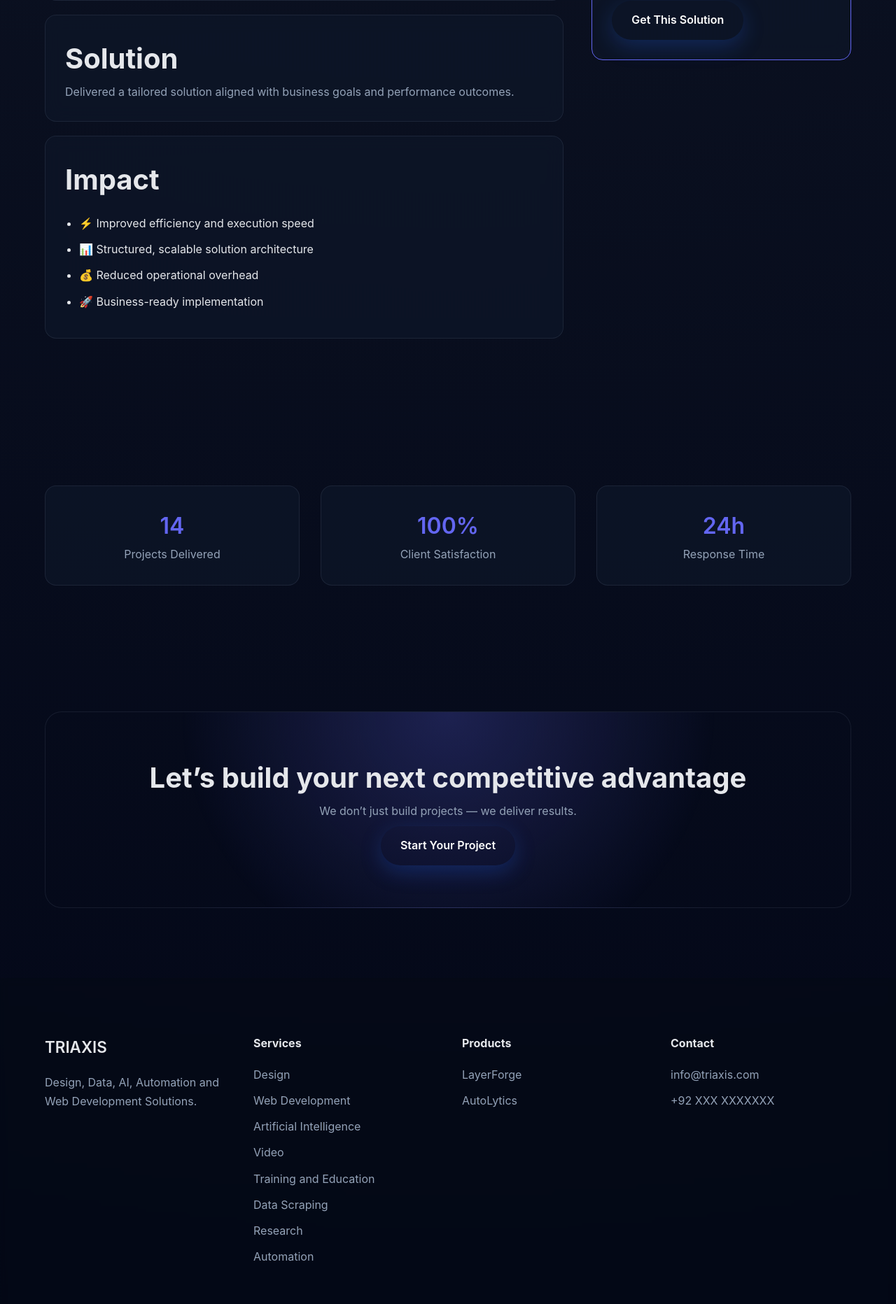
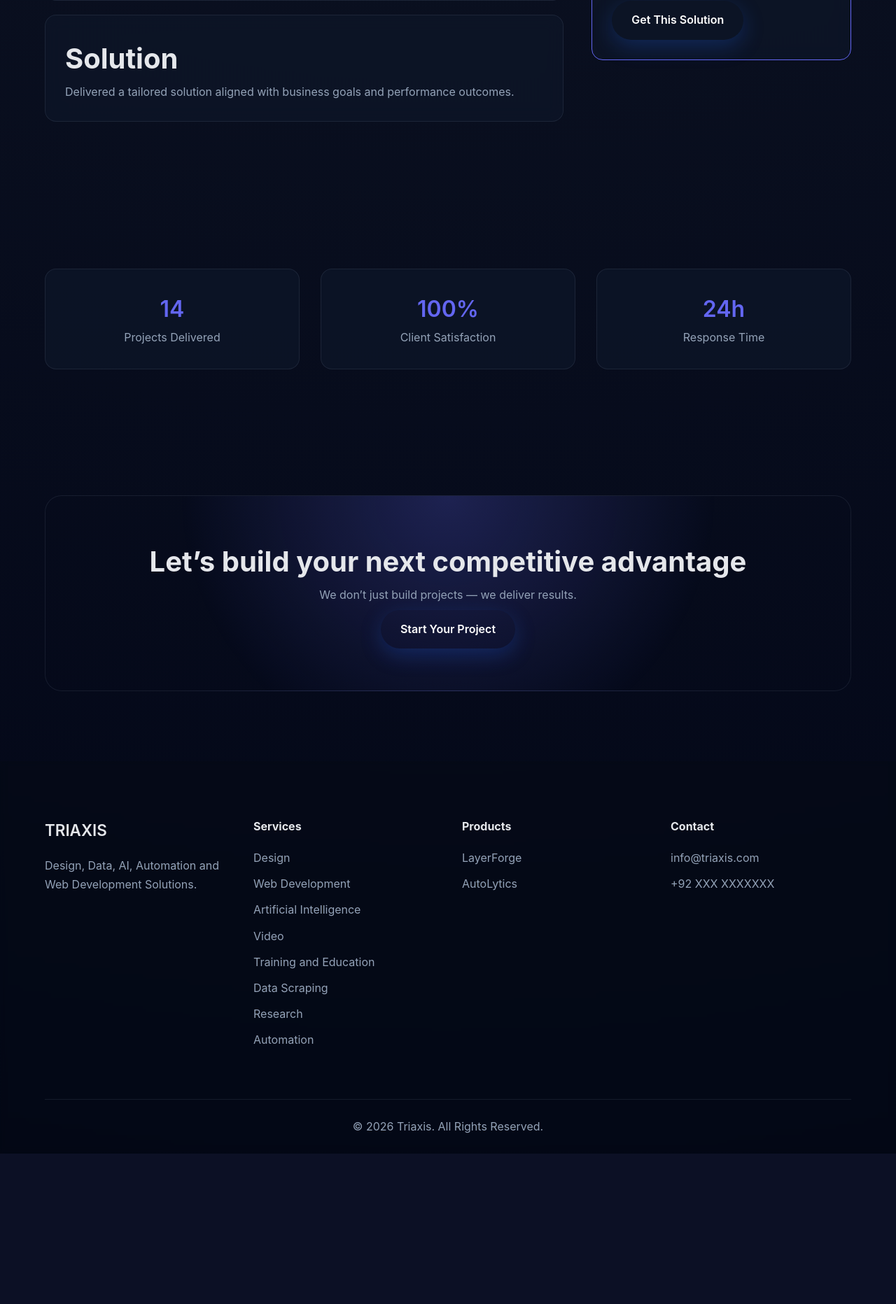
Before and after one commit to shahzaib-raza/triaxis, a Django app: a page that uses templates/includes/footer.html in a window 1280 px wide. Shown: the part 1615-3479 px from the top of the page at 70% size. After the commit the page ends 3264 px from the top, so only its background shows below. Run offline with Django 5.2, Linux system fonts and the light colour scheme; data comes from the database, SQL or seed files in the repository; both versions use the stored data as it was after the commit.

Commit message:
minor update

```diff
--- a/templates/includes/footer.html
+++ b/templates/includes/footer.html
@@ -21,14 +21,14 @@
             <h4>Services</h4>
 
             <ul>
-                <li><a href="/portfolio/design/">Design</a></li>
-                <li><a href="portfolio/web-development/">Web Development</a></li>
-                <li><a href="portfolio/ai/">Artificial Intelligence</a></li>
-                <li><a href="portfolio/video/">Video</a></li>
-                <li><a href="portfolio/training/">Training and Education</a></li>
-                <li><a href="portfolio/data-scraping/">Data Scraping</a></li>
-                <li><a href="portfolio/research/">Research</a></li>
-                <li><a href="portfolio/automation/">Automation</a></li>
+                <li><a href="/portfolio/Design/">Design</a></li>
+                <li><a href="/portfolio/web-development/">Web Development</a></li>
+                <li><a href="/portfolio/ai/">Artificial Intelligence</a></li>
+                <li><a href="/portfolio/video/">Video</a></li>
+                <li><a href="/portfolio/training/">Training and Education</a></li>
+                <li><a href="/portfolio/data-scraping/">Data Scraping</a></li>
+                <li><a href="/portfolio/research/">Research</a></li>
+                <li><a href="/portfolio/automation/">Automation</a></li>
             </ul>
 
         </div>
--- a/templates/portfolio_detail.html
+++ b/templates/portfolio_detail.html
@@ -168,20 +168,6 @@ category-{{ project.category.slug }}
 
         </div>
 
-        <!-- IMPACT (CONVERSION DRIVER) -->
-        <div class="pd-card result-box">
-
-            <h2>Impact</h2>
-
-            <ul>
-                <li>⚡ Improved efficiency and execution speed</li>
-                <li>📊 Structured, scalable solution architecture</li>
-                <li>💰 Reduced operational overhead</li>
-                <li>🚀 Business-ready implementation</li>
-            </ul>
-
-        </div>
-
     </div>
 
     <!-- RIGHT SIDEBAR -->
```
Also changed, not shown: db.sqlite3, media/portfolio/covers/4.jpg (added).
